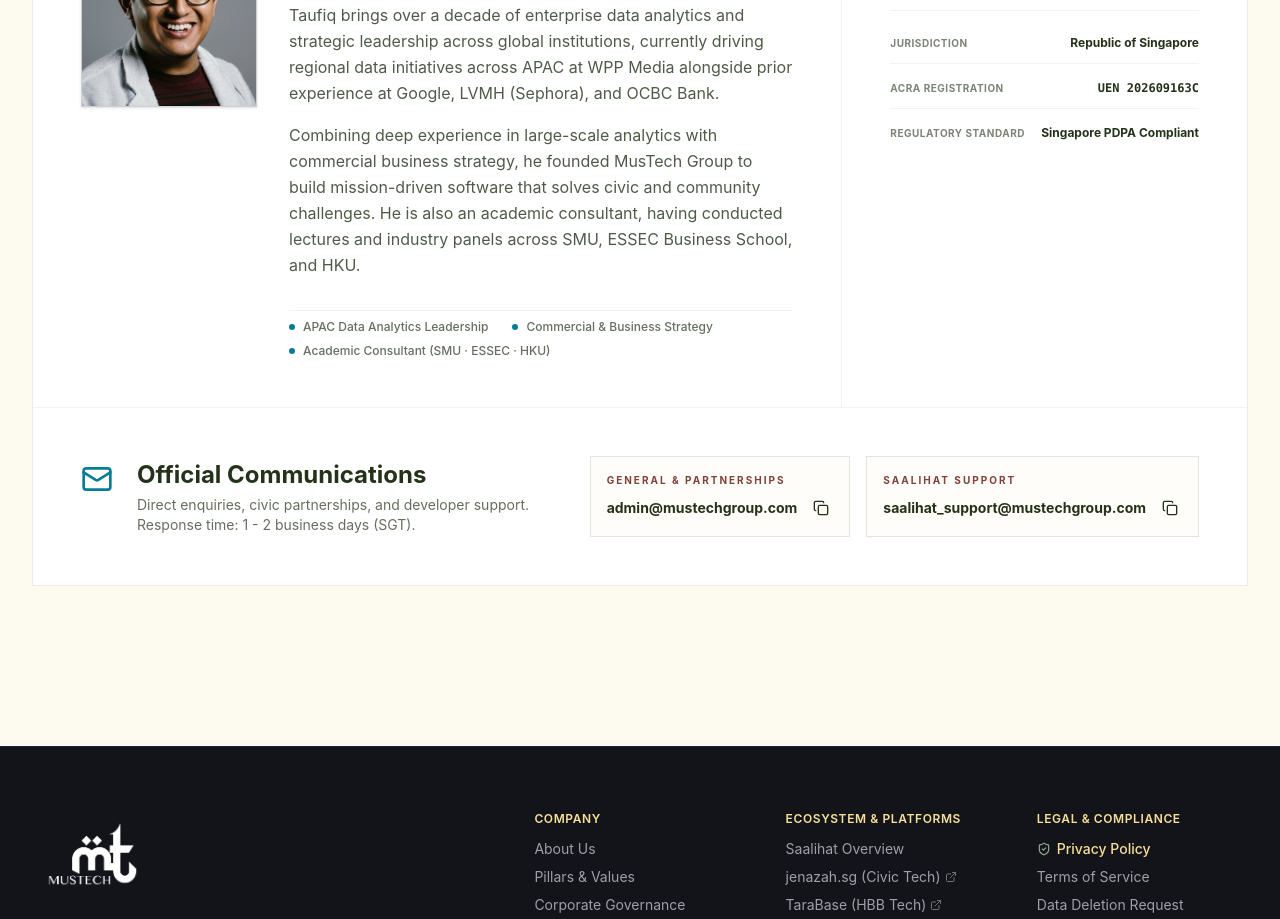
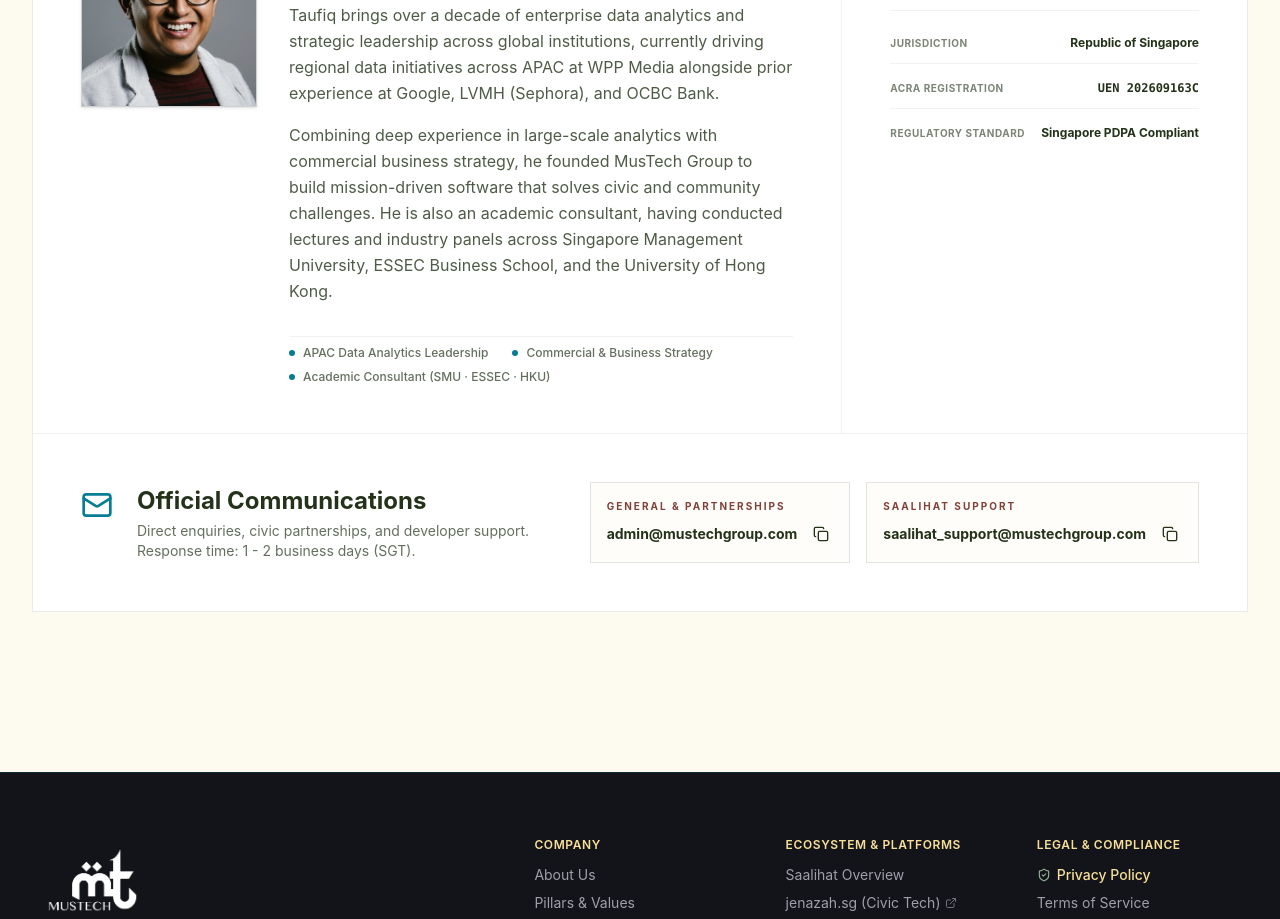
Before and after one commit to MusTechGroup/mustech-website, a Next.js app: page / in a window 1280 px wide. Shown: the part 4600-5519 px from the top of the page. Built offline with nearby package versions, Linux system fonts and the light colour scheme; a web font is replaced by a local one.

Commit message:
fix(copy): expand university acronyms to full names in leadership bio

```diff
--- a/src/components/CorporateDetails.tsx
+++ b/src/components/CorporateDetails.tsx
@@ -55,7 +55,7 @@ export default function CorporateDetails() {
                   Taufiq brings over a decade of enterprise data analytics and strategic leadership across global institutions, currently driving regional data initiatives across APAC at WPP Media alongside prior experience at Google, LVMH (Sephora), and OCBC Bank.
                 </p>
                 <p className="text-[var(--color-primary-dark)]/80 leading-relaxed font-sans text-base mb-8">
-                  Combining deep experience in large-scale analytics with commercial business strategy, he founded MusTech Group to build mission-driven software that solves civic and community challenges. He is also an academic consultant, having conducted lectures and industry panels across SMU, ESSEC Business School, and HKU.
+                  Combining deep experience in large-scale analytics with commercial business strategy, he founded MusTech Group to build mission-driven software that solves civic and community challenges. He is also an academic consultant, having conducted lectures and industry panels across Singapore Management University, ESSEC Business School, and the University of Hong Kong.
                 </p>
 
                 <div className="flex flex-wrap items-center gap-x-6 gap-y-2 pt-2 border-t border-black/5 text-xs text-[var(--color-primary-dark)]/70">
```
